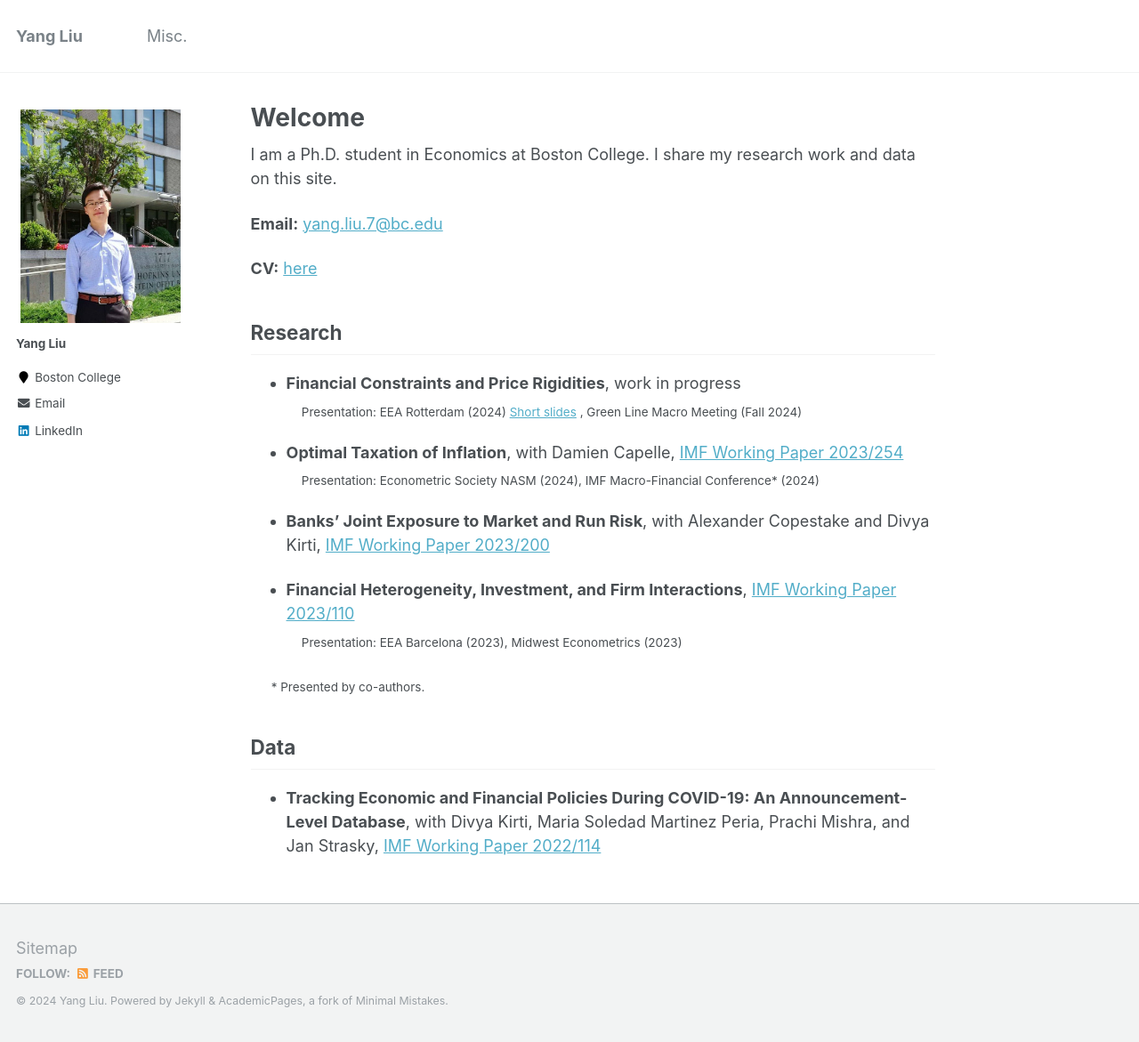
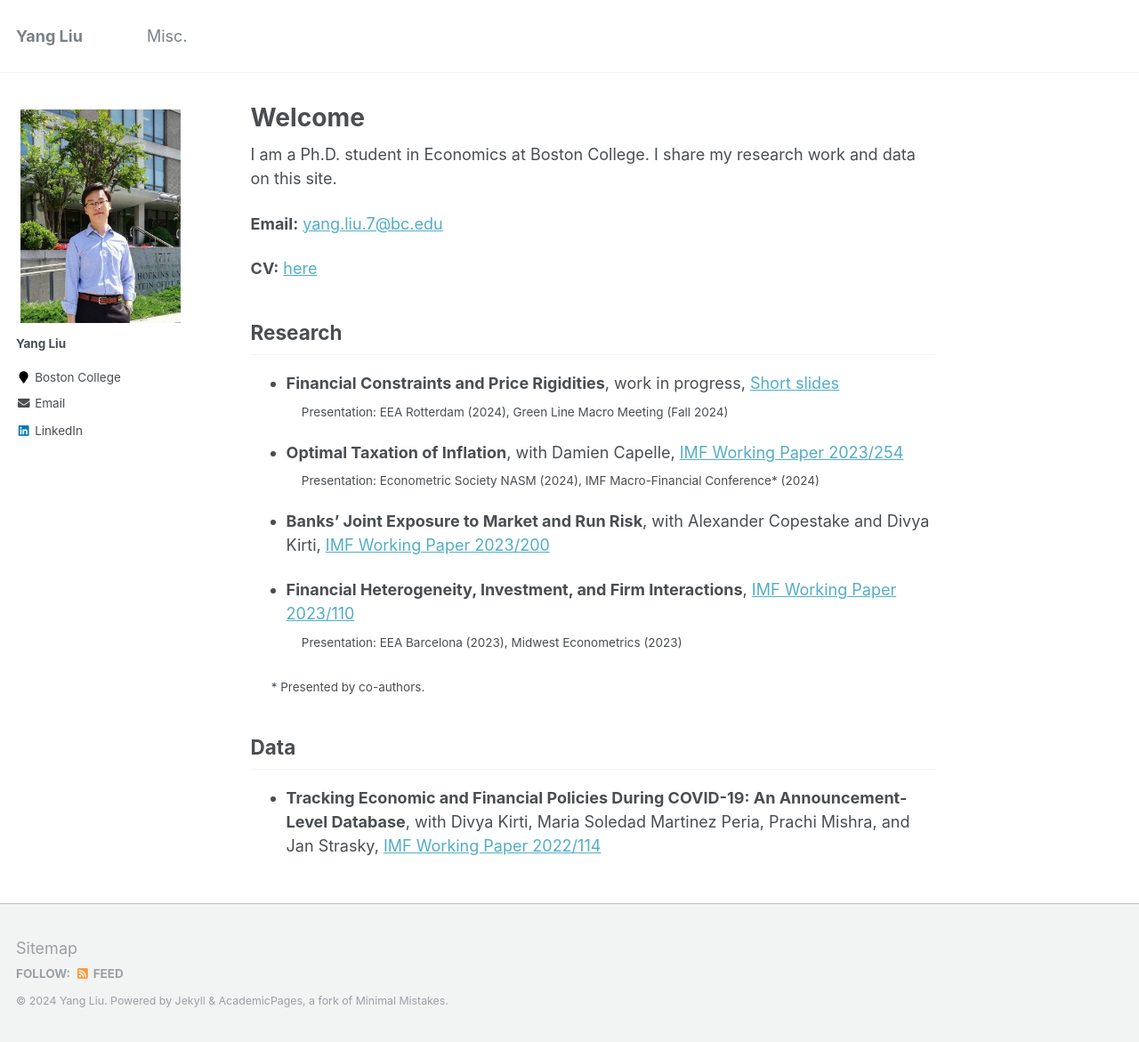
Before and after one commit to yangliu-95/yangliu-95.github.io, a Jekyll site: the page built from _pages/home.md, in a window 1280 px wide and 1171 px high. Shown: the whole window at 89% size. Built offline with Jekyll 4.4.1, drawn with Linux system fonts in a browser that asks for light colours.

```diff
--- a/_pages/home.md
+++ b/_pages/home.md
@@ -16,8 +16,8 @@ I am a Ph.D. student in Economics at Boston College. I share my research work an
 
 ## Research
 
-* **Financial Constraints and Price Rigidities**,  work in progress  <br>
-<sub> &emsp;  Presentation: EEA Rotterdam (2024) [Short slides](files/Finance_Inflation_EEA2024_YL.pdf) , Green Line Macro Meeting (Fall 2024) <sub>
+* **Financial Constraints and Price Rigidities**, work in progress, [Short slides](files/Finance_Inflation_EEA2024_YL.pdf) <br>
+<sub> &emsp;  Presentation: EEA Rotterdam (2024), Green Line Macro Meeting (Fall 2024) <sub>
 
 * **Optimal Taxation of Inflation**, with Damien Capelle,  [IMF Working Paper 2023/254](https://www.imf.org/en/Publications/WP/Issues/2023/12/08/Optimal-Taxation-of-Inflation-542215)  <br>
 <sub> &emsp;  Presentation: Econometric Society NASM (2024), IMF Macro-Financial Conference* (2024) <sub>
```
